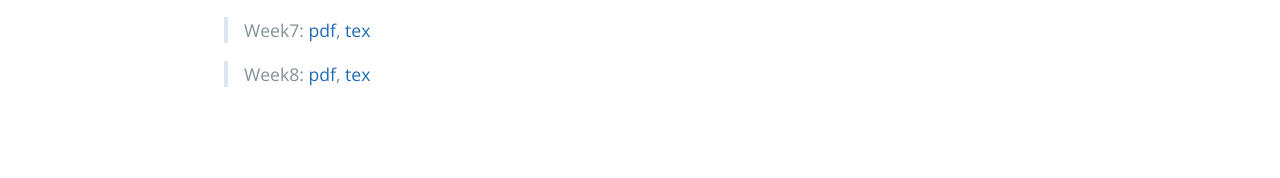
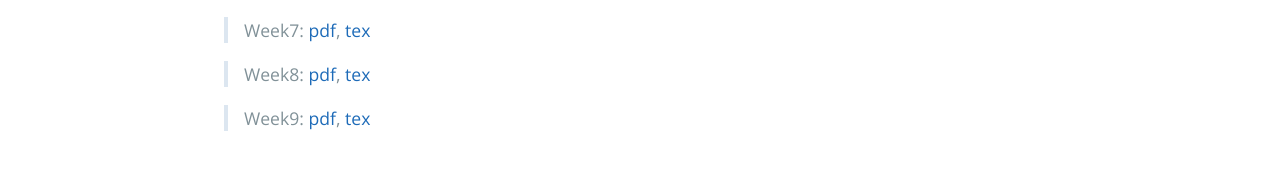
Before and after one commit to YuanYuYuan/calculus-2020, a Jekyll site: the page built from index.md, in a window 1280 px wide. Shown: the part 975-1153 px from the top of the page. Built offline with Jekyll 4.4.1, drawn with Linux system fonts in a browser that asks for light colours; our own code applies the rules of GitHub Pages for plain Markdown files; before the commit the page ends 1112 px from its top, so only the background shows below that.

Commit message:
add week 9

```diff
--- a/index.md
+++ b/index.md
@@ -33,3 +33,5 @@ You may import them into the [overleaf](https://www.overleaf.com/) and then edit
 > Week7: [pdf](./exercise/week7.pdf), [tex](./exercise/week7.tex)
 
 > Week8: [pdf](./exercise/week8.pdf), [tex](./exercise/week8.tex)
+
+> Week9: [pdf](./exercise/week9.pdf), [tex](./exercise/week9.tex)
```
